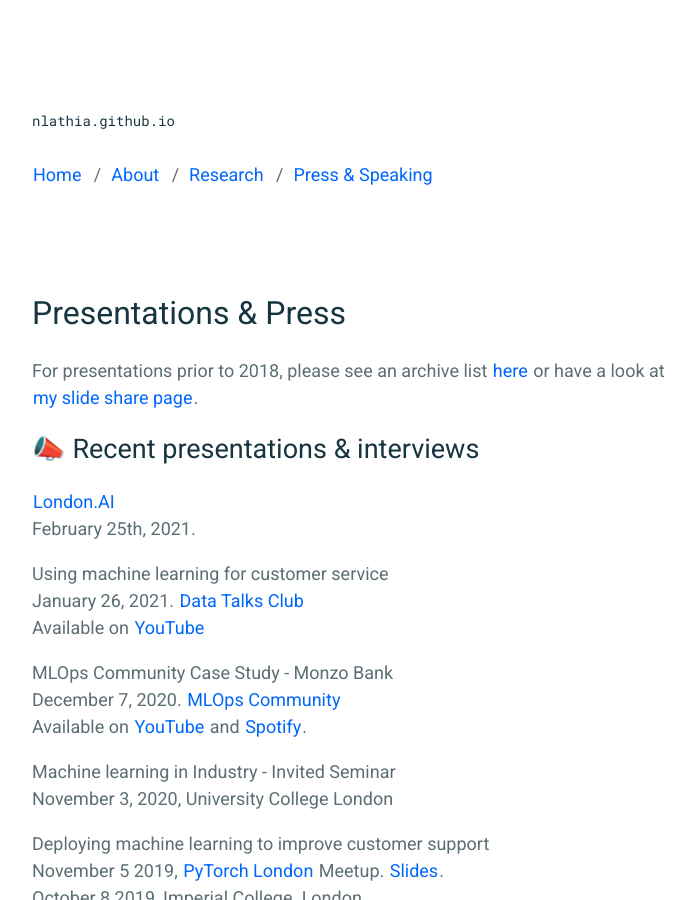
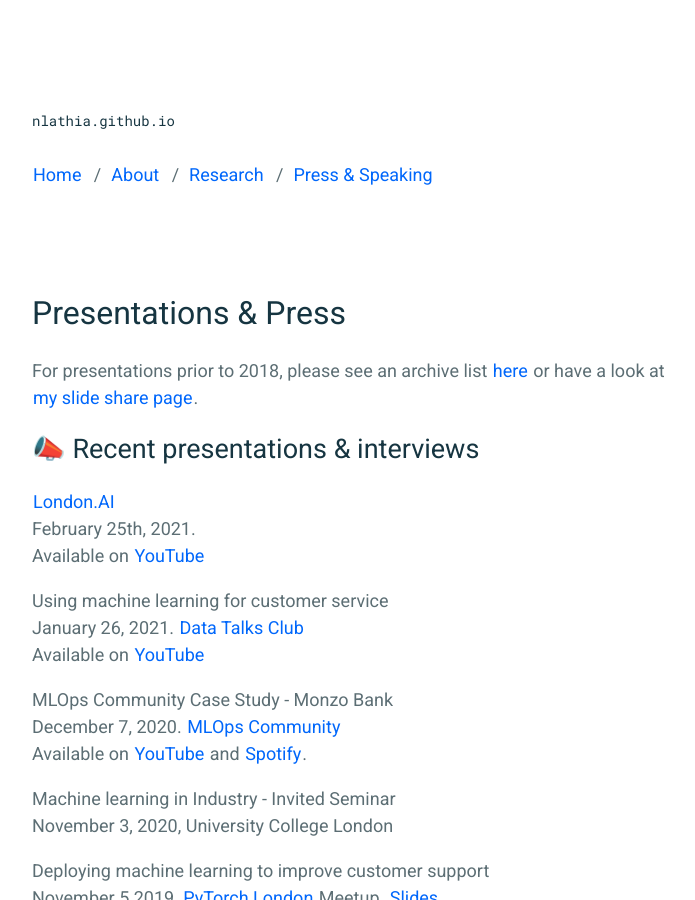
Before and after one commit to nlathia/nlathia.github.io, a Jekyll site: the page built from _pages/public.md, in a window 1280 px wide and 900 px high. Shown: the whole window, without its empty margins (258-953 px from the left). Built offline with Jekyll 4.4.1, drawn with Linux system fonts in a browser that asks for light colours.

Commit message:
Update public.md

```diff
--- a/_pages/public.md
+++ b/_pages/public.md
@@ -10,6 +10,7 @@ For presentations prior to 2018, please see an archive list [here](../archive/pu
 
 [London.AI](https://www.getrevue.co/profile/londonai/issues/london-ai-is-back-signup-now-for-thursday-25th-event-6pm-gmt-240599)
 <br />February 25th, 2021.
+<br />Available on [YouTube](https://www.youtube.com/watch?v=Ts887FBSu6A)
 
 Using machine learning for customer service
 <br />January 26, 2021. [Data Talks Club](https://datatalks.club/)
```
